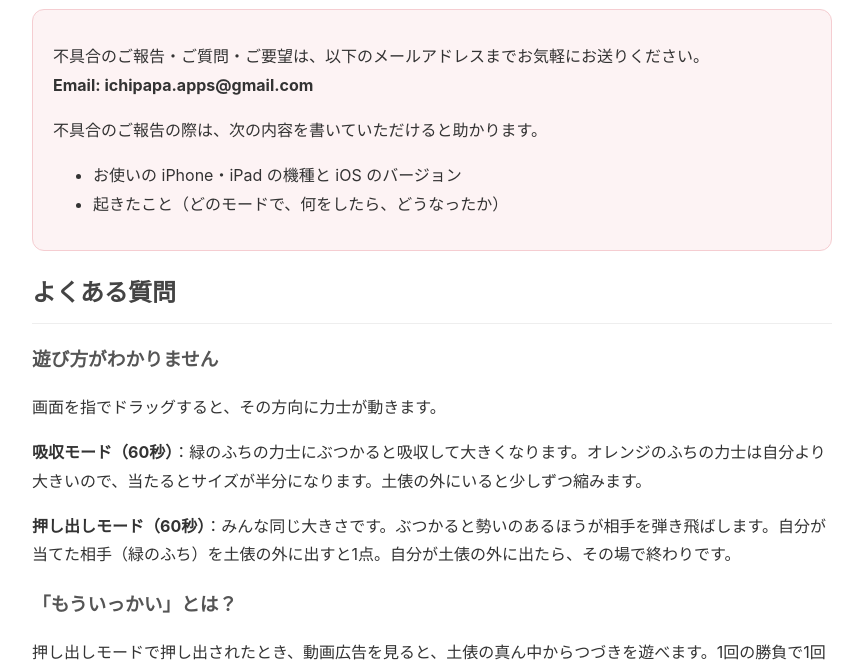
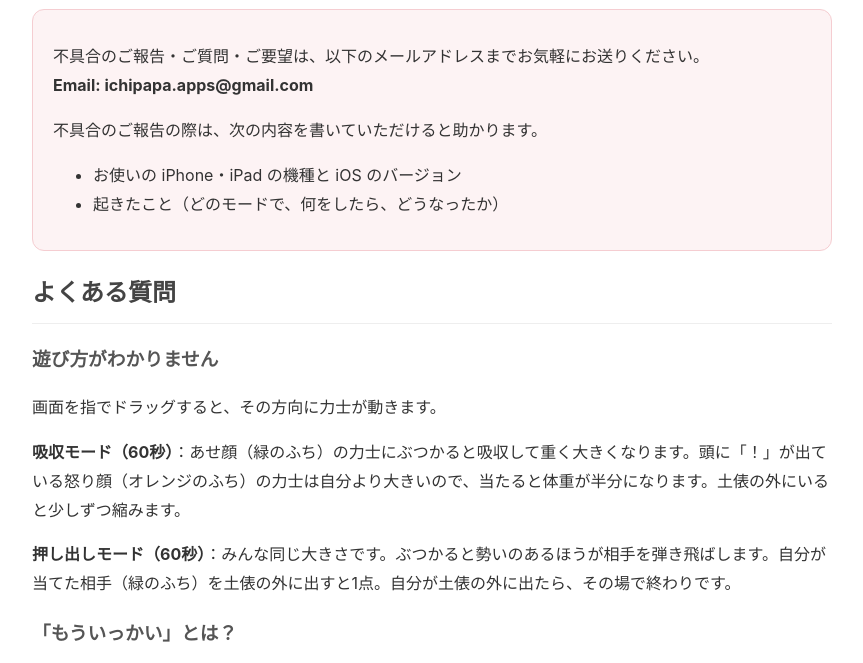
Before and after one commit to Ichipapa/sumogrow-privacy, a plain HTML site: page support.html in a window 1280 px wide. Shown: the part 111-774 px from the top of the page, without its empty margins (208-1071 px from the left). Drawn offline with Linux system fonts and the light colour scheme.

Commit message:
サイズを体重に、顔の見分け方を追記
Co-Authored-By: Claude Opus 5.5 <noreply@anthropic.com>

```diff
--- a/support.html
+++ b/support.html
@@ -29,7 +29,7 @@
 
 <h3>遊び方がわかりません</h3>
 <p>画面を指でドラッグすると、その方向に力士が動きます。</p>
-<p><strong>吸収モード（60秒）</strong>：緑のふちの力士にぶつかると吸収して大きくなります。オレンジのふちの力士は自分より大きいので、当たるとサイズが半分になります。土俵の外にいると少しずつ縮みます。</p>
+<p><strong>吸収モード（60秒）</strong>：あせ顔（緑のふち）の力士にぶつかると吸収して重く大きくなります。頭に「！」が出ている怒り顔（オレンジのふち）の力士は自分より大きいので、当たると体重が半分になります。土俵の外にいると少しずつ縮みます。</p>
 <p><strong>押し出しモード（60秒）</strong>：みんな同じ大きさです。ぶつかると勢いのあるほうが相手を弾き飛ばします。自分が当てた相手（緑のふち）を土俵の外に出すと1点。自分が土俵の外に出たら、その場で終わりです。</p>
 
 <h3>「もういっかい」とは？</h3>
```
